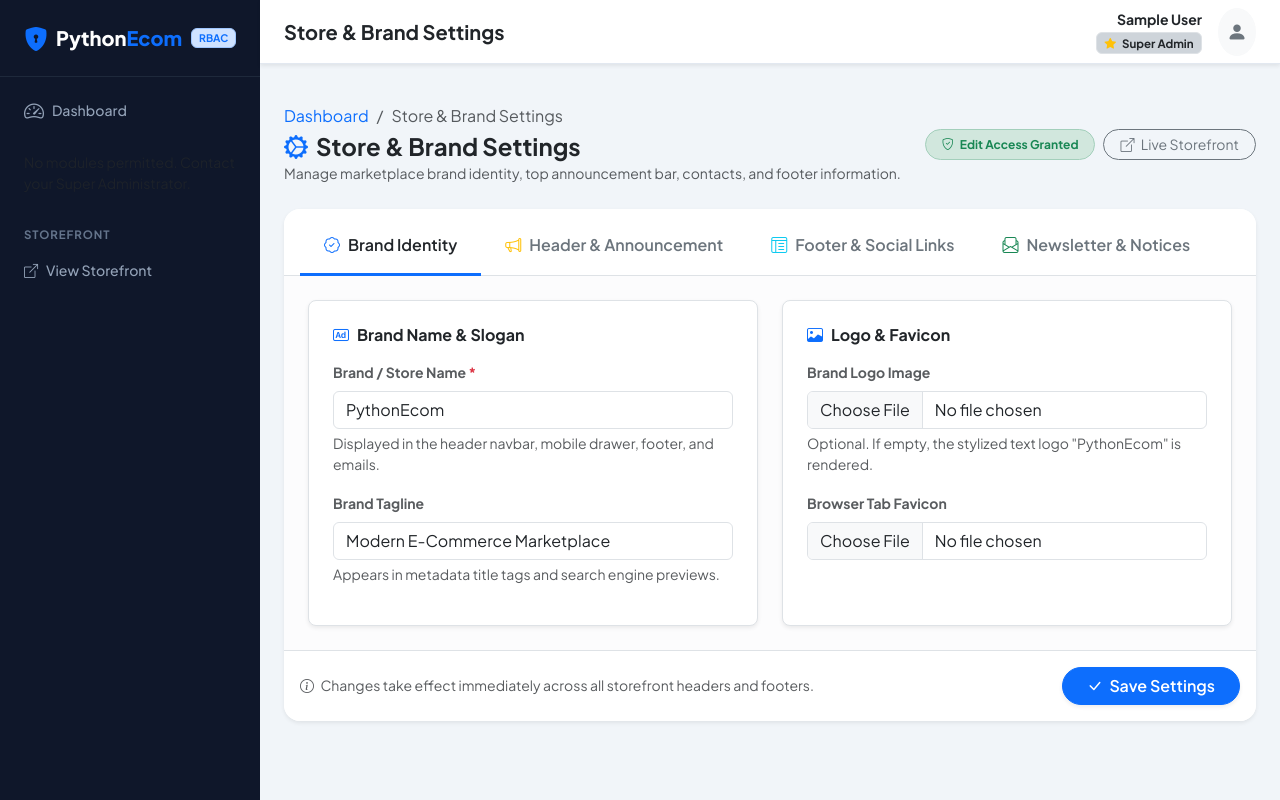
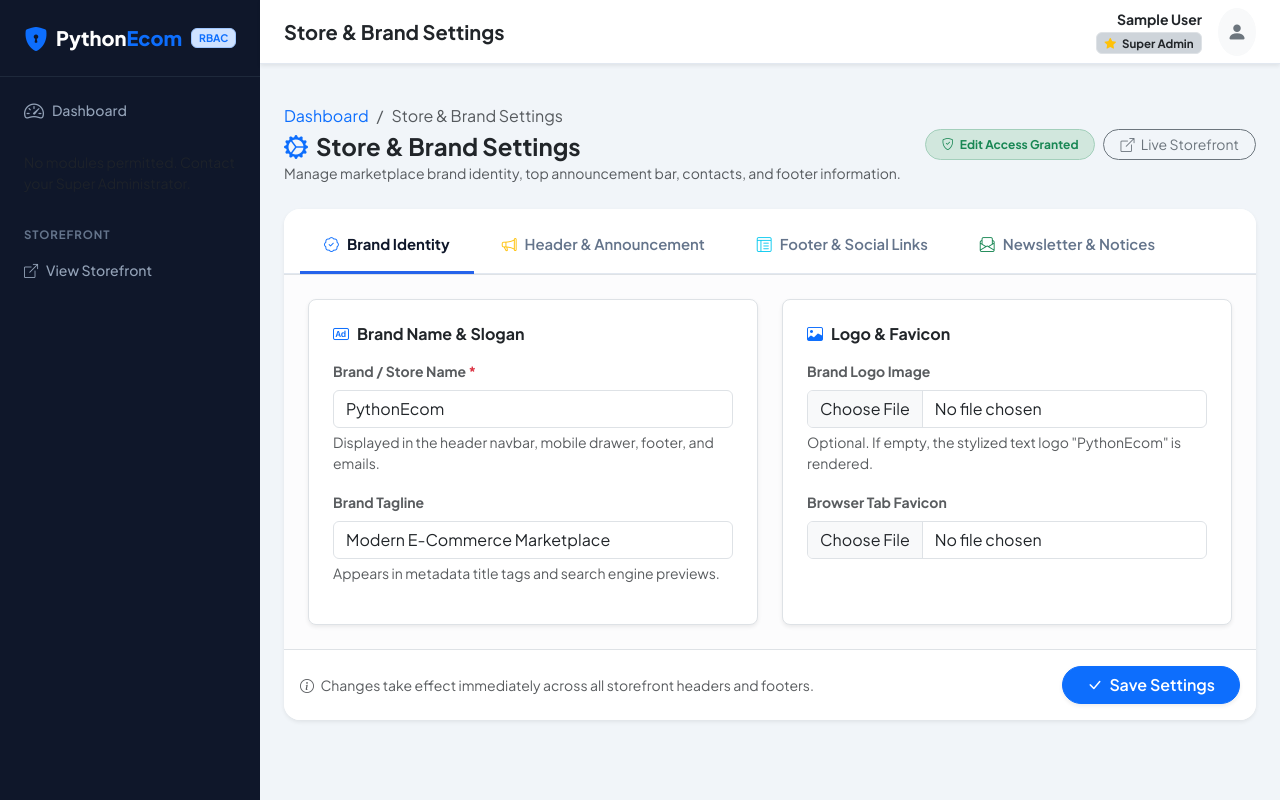
Before and after one commit to alimranedx/pythonecom, a Django app: page /app-admin/settings/ in a window 1280 px wide. Run offline with Django 5.2, Linux system fonts and the light colour scheme; the visitor is signed in with stand-in values (Sample User, id 1); data comes from the database, SQL or seed files in the repository; data that the repository does not hold is empty.

Commit message:
fix(admin): dynamically move blue underline indicator when switching tabs on settings page

```diff
--- a/admin_panel/views.py
+++ b/admin_panel/views.py
@@ -1,3 +1,4 @@
+from django.urls import reverse
 from datetime import datetime, timedelta
 from django.utils import timezone
 from decimal import Decimal
@@ -1001,11 +1002,16 @@ def admin_site_settings(request):
             messages.error(request, 'Permission Denied: You do not have permission to edit store settings.')
             return redirect('admin_site_settings')
 
+        active_tab = request.POST.get('active_tab', '').strip()
+        redirect_url = reverse('admin_site_settings')
+        if active_tab:
+            redirect_url += f'#{active_tab}'
+
         form = SiteSettingForm(request.POST, request.FILES, instance=setting)
         if form.is_valid():
             form.save()
             messages.success(request, 'Store & Brand Settings updated successfully!')
-            return redirect('admin_site_settings')
+            return redirect(redirect_url)
         else:
             messages.error(request, 'Please check the form for errors.')
     else:
--- a/templates/admin_panel/base_admin.html
+++ b/templates/admin_panel/base_admin.html
@@ -133,6 +133,37 @@
             border-color: #93c5fd;
             box-shadow: 0 0 0 0.25rem rgba(13, 110, 253, 0.15);
         }
+                /* Back-Office Modern Underlined Nav Tabs */
+        .nav-tabs.settings-nav-tabs,
+        .nav-tabs.nav-tabs-modern {
+            border-bottom: 1px solid #e2e8f0;
+            gap: 0.25rem;
+        }
+        .nav-tabs.settings-nav-tabs .nav-link,
+        .nav-tabs.nav-tabs-modern .nav-link {
+            color: #64748b;
+            border: none;
+            border-bottom: 3px solid transparent;
+            background-color: transparent;
+            border-radius: 0;
+            margin-bottom: -1px;
+            font-size: 0.93rem;
+            transition: color 0.15s ease-in-out, border-color 0.15s ease-in-out;
+        }
+        .nav-tabs.settings-nav-tabs .nav-link:hover,
+        .nav-tabs.nav-tabs-modern .nav-link:hover {
+            color: #1e293b;
+            border-bottom-color: #cbd5e1;
+        }
+        .nav-tabs.settings-nav-tabs .nav-link.active,
+        .nav-tabs.nav-tabs-modern .nav-link.active {
+            color: #0f172a !important;
+            font-weight: 700 !important;
+            border: none !important;
+            border-bottom: 3px solid #2563eb !important;
+            background-color: transparent !important;
+        }
+
         .searchable-select-menu {
             width: 100%;
             min-width: 260px;
--- a/templates/admin_panel/settings/site_settings.html
+++ b/templates/admin_panel/settings/site_settings.html
@@ -2,6 +2,36 @@
 
 {% block title %}Store & Brand Settings | Back-Office{% endblock %}
 {% block page_title %}Store & Brand Settings{% endblock %}
+
+{% block extra_head %}
+<style>
+    .settings-nav-tabs {
+        border-bottom: 1px solid #e2e8f0 !important;
+        gap: 0.25rem;
+    }
+    .settings-nav-tabs .nav-link {
+        color: #64748b !important;
+        border: none !important;
+        border-bottom: 3px solid transparent !important;
+        background-color: transparent !important;
+        border-radius: 0 !important;
+        margin-bottom: -1px;
+        font-size: 0.93rem;
+        transition: color 0.15s ease-in-out, border-color 0.15s ease-in-out;
+    }
+    .settings-nav-tabs .nav-link:hover {
+        color: #1e293b !important;
+        border-bottom: 3px solid #cbd5e1 !important;
+    }
+    .settings-nav-tabs .nav-link.active {
+        color: #0f172a !important;
+        font-weight: 700 !important;
+        border: none !important;
+        border-bottom: 3px solid #2563eb !important;
+        background-color: transparent !important;
+    }
+</style>
+{% endblock %}
 
 {% block admin_content %}
 <div class="container-fluid px-0">
@@ -33,6 +63,7 @@
     <!-- Main Settings Form -->
     <form method="post" enctype="multipart/form-data" id="siteSettingsForm">
         {% csrf_token %}
+        <input type="hidden" name="active_tab" id="activeTabInput" value="brand-panel">
 
         {% if form.errors %}
             <div class="alert alert-danger alert-dismissible fade show shadow-sm rounded-3 mb-4" role="alert">
@@ -51,24 +82,24 @@
         <!-- Tabbed Navigation -->
         <div class="card border-0 shadow-sm rounded-4 overflow-hidden mb-4">
             <div class="card-header bg-white border-bottom p-0">
-                <ul class="nav nav-tabs border-0 px-3 pt-2" id="settingsTab" role="tablist">
+                <ul class="nav nav-tabs settings-nav-tabs border-0 px-3 pt-2" id="settingsTab" role="tablist">
                     <li class="nav-item" role="presentation">
-                        <button class="nav-link active fw-semibold text-dark py-3 px-4 border-0 border-bottom border-3 border-primary" id="brand-tab" data-bs-toggle="tab" data-bs-target="#brand-panel" type="button" role="tab" aria-controls="brand-panel" aria-selected="true">
+                        <button class="nav-link active fw-semibold py-3 px-4" id="brand-tab" data-bs-toggle="tab" data-bs-target="#brand-panel" type="button" role="tab" aria-controls="brand-panel" aria-selected="true">
                             <i class="bi bi-patch-check text-primary me-2"></i>Brand Identity
                         </button>
                     </li>
                     <li class="nav-item" role="presentation">
-                        <button class="nav-link fw-semibold text-secondary py-3 px-4 border-0" id="header-tab" data-bs-toggle="tab" data-bs-target="#header-panel" type="button" role="tab" aria-controls="header-panel" aria-selected="false">
+                        <button class="nav-link fw-semibold py-3 px-4" id="header-tab" data-bs-toggle="tab" data-bs-target="#header-panel" type="button" role="tab" aria-controls="header-panel" aria-selected="false">
                             <i class="bi bi-megaphone text-warning me-2"></i>Header & Announcement
                         </button>
                     </li>
                     <li class="nav-item" role="presentation">
-                        <button class="nav-link fw-semibold text-secondary py-3 px-4 border-0" id="footer-tab" data-bs-toggle="tab" data-bs-target="#footer-panel" type="button" role="tab" aria-controls="footer-panel" aria-selected="false">
+                        <button class="nav-link fw-semibold py-3 px-4" id="footer-tab" data-bs-toggle="tab" data-bs-target="#footer-panel" type="button" role="tab" aria-controls="footer-panel" aria-selected="false">
                             <i class="bi bi-layout-text-window-reverse text-info me-2"></i>Footer & Social Links
                         </button>
                     </li>
                     <li class="nav-item" role="presentation">
-                        <button class="nav-link fw-semibold text-secondary py-3 px-4 border-0" id="newsletter-tab" data-bs-toggle="tab" data-bs-target="#newsletter-panel" type="button" role="tab" aria-controls="newsletter-panel" aria-selected="false">
+                        <button class="nav-link fw-semibold py-3 px-4" id="newsletter-tab" data-bs-toggle="tab" data-bs-target="#newsletter-panel" type="button" role="tab" aria-controls="newsletter-panel" aria-selected="false">
                             <i class="bi bi-envelope-paper text-success me-2"></i>Newsletter & Notices
                         </button>
                     </li>
@@ -319,3 +350,52 @@
     </form>
 </div>
 {% endblock %}
+
+{% block extra_scripts %}
+<script>
+document.addEventListener('DOMContentLoaded', function() {
+    const tabNav = document.getElementById('settingsTab');
+    const activeTabInput = document.getElementById('activeTabInput');
+    if (!tabNav) return;
+
+    // Restore tab from URL hash if provided
+    let initialTarget = window.location.hash;
+    if (initialTarget) {
+        const triggerEl = tabNav.querySelector(`[data-bs-target="${initialTarget}"]`);
+        if (triggerEl) {
+            const tabInstance = bootstrap.Tab.getOrCreateInstance(triggerEl);
+            tabInstance.show();
+            if (activeTabInput) activeTabInput.value = initialTarget.replace('#', '');
+        }
+    }
+
+    // Auto-switch to tab containing first validation error if any
+    const firstInvalid = document.querySelector('.tab-pane .is-invalid, .tab-pane :invalid');
+    if (firstInvalid) {
+        const pane = firstInvalid.closest('.tab-pane');
+        if (pane && pane.id) {
+            const triggerEl = tabNav.querySelector(`[data-bs-target="#${pane.id}"]`);
+            if (triggerEl) {
+                const tabInstance = bootstrap.Tab.getOrCreateInstance(triggerEl);
+                tabInstance.show();
+                if (activeTabInput) activeTabInput.value = pane.id;
+            }
+        }
+    }
+
+    // When tab changes, update activeTabInput and URL hash
+    tabNav.querySelectorAll('button[data-bs-toggle="tab"]').forEach(btn => {
+        btn.addEventListener('shown.bs.tab', function(e) {
+            const target = e.target.getAttribute('data-bs-target');
+            if (target) {
+                const tabId = target.replace('#', '');
+                if (activeTabInput) activeTabInput.value = tabId;
+                if (window.history && window.history.replaceState) {
+                    window.history.replaceState(null, null, target);
+                }
+            }
+        });
+    });
+});
+</script>
+{% endblock %}
```
Also changed, not shown: core/tests.py (+8 -1 lines).
